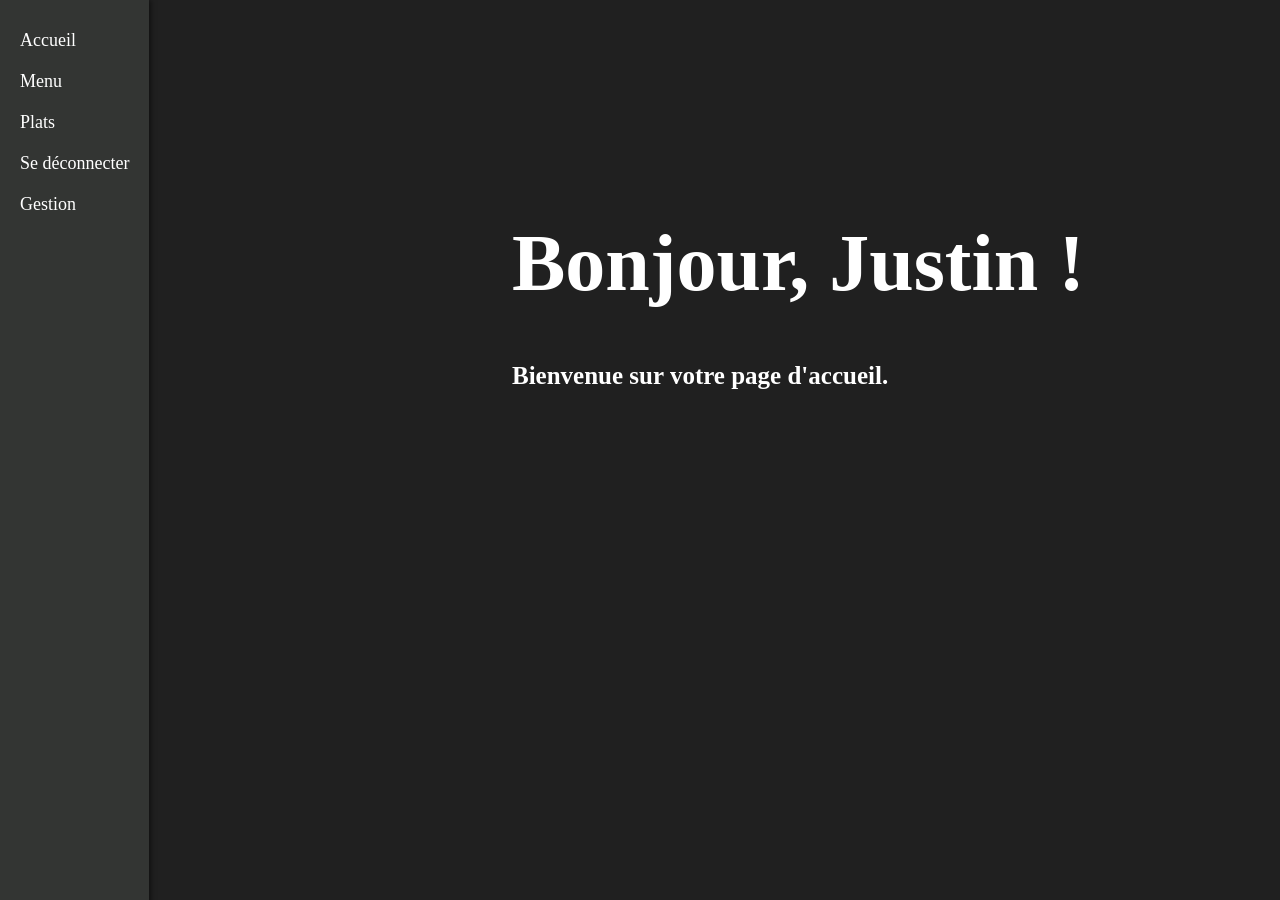
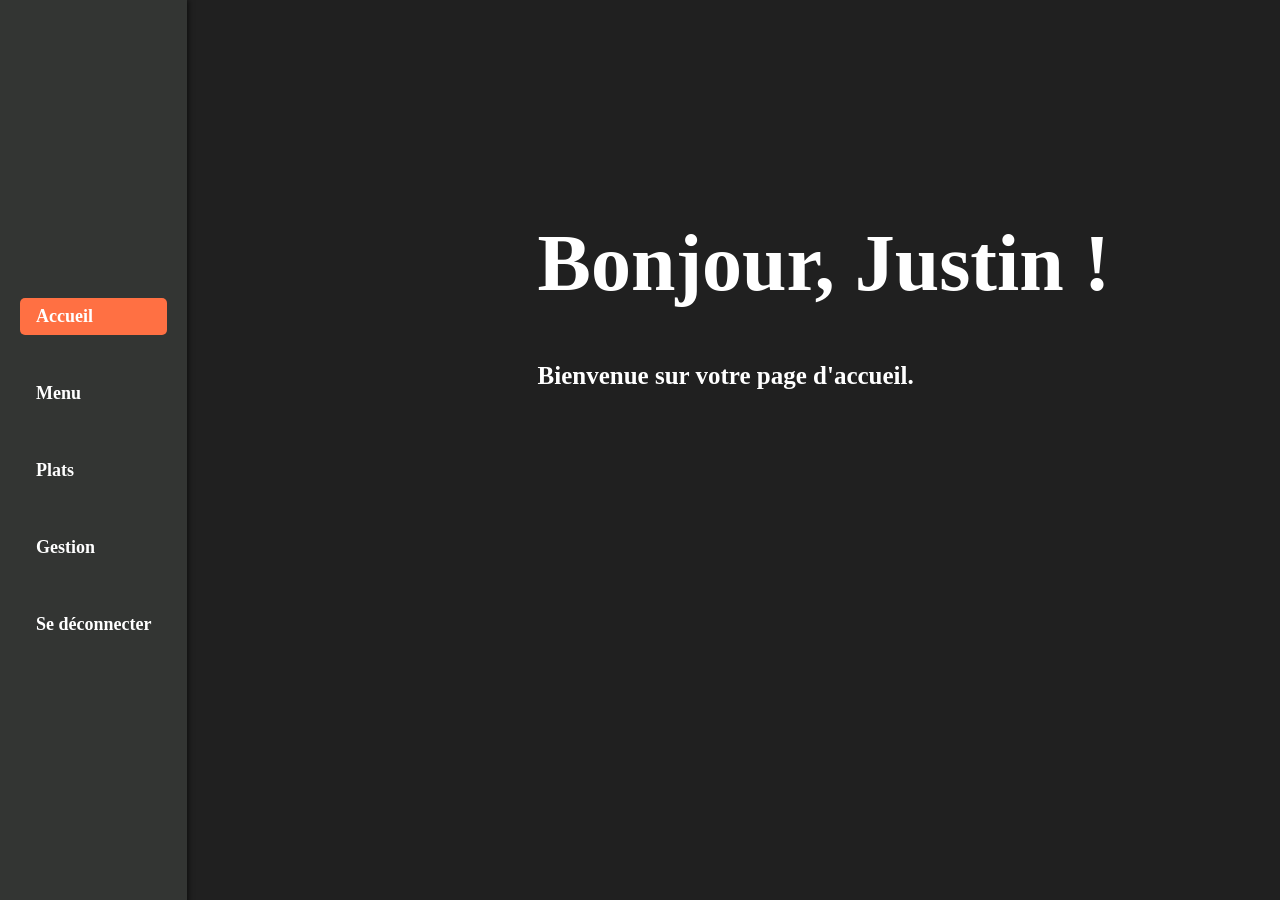
Before and after one commit to moralesjustin19/Gestionnaire-de-menu, a PHP site: page /accueil.php in a window 1280 px wide. Run offline with PHP 8.4, Linux system fonts and the light colour scheme; a user stored in the database is signed in.

Commit message:
💄 Ajout de la structure CSS debase des pages

```diff
--- a/accueil.php
+++ b/accueil.php
@@ -15,16 +15,16 @@
 <head>
     <meta charset="UTF-8">
     <meta name="viewport" content="width=device-width, initial-scale=1.0">
-    <link rel="stylesheet" href="stylesheet/accueil.css">
+    <link rel="stylesheet" href="stylesheet/home.css">
     <title>Accueil</title>
 </head>
 <header>
     <nav>
         <a class="active" href="accueil.php">Accueil</a>
-        <a href="#">Menu</a>
+        <a href="restaurant_menu.php">Menu</a>
         <a href="#">Plats</a>
-        <a href="#">Se déconnecter</a>
         <a href="gerer.php">Gestion</a>
+        <a href="logout.php">Se déconnecter</a>
 
 
     </nav>
--- a/stylesheet/accueil.css
+++ b/stylesheet/home.css
@@ -1,7 +1,7 @@
 body {
     padding: 0;
     margin: 0;
-    margin-left: 40%;
+    margin-left: 42%;
     margin-top: 17%;
     background-color: #202020;
 }
@@ -41,7 +41,22 @@
     text-decoration: underline;
 }
 
-main {
-    margin-left: 220px;
-    padding: 20px;
+
+header nav {
+    display: flex;
+    justify-content: center;
+    gap: 20px;
 }
+
+header nav a {
+    color: white;
+    text-decoration: none;
+    font-weight: bold;
+    padding: 0.5rem 1rem;
+    border-radius: 5px;
+}
+
+header nav a.active,
+header nav a:hover {
+    background-color: #ff7043;
+}
```
